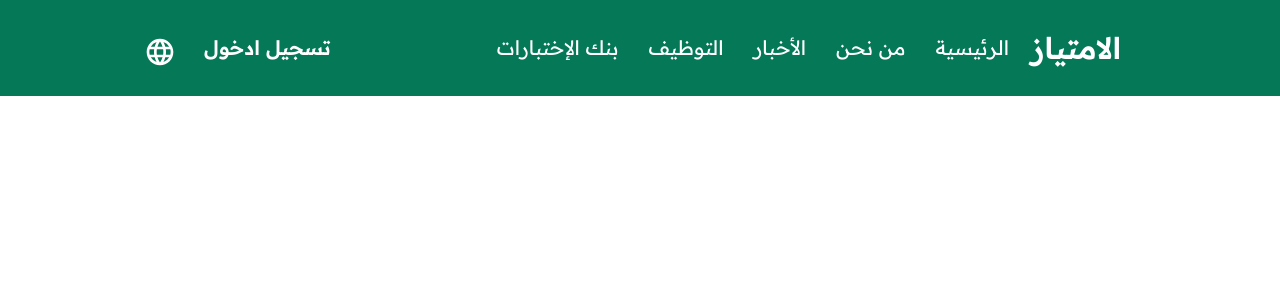
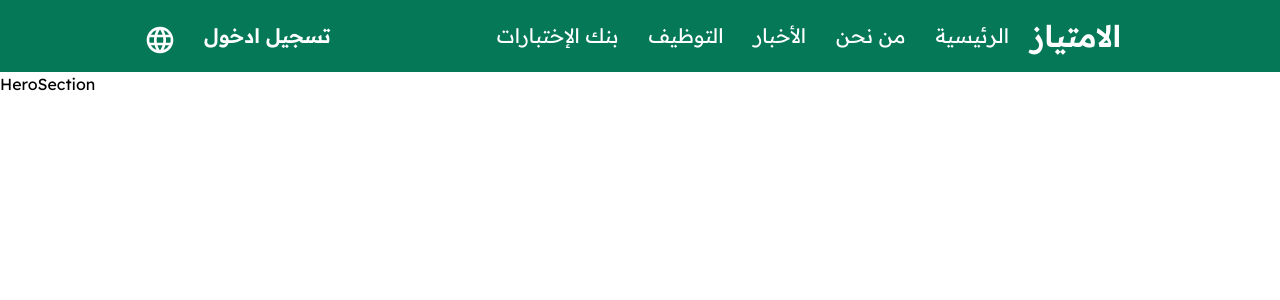
Before and after one commit to salahkhenfer/imtyaz-frontend-, a React (Vite) app: page /Home in a window 1280 px wide. Shown: the top 300 px of the page. Built offline with nearby package versions, Linux system fonts and the light colour scheme.

Commit message:
add HeroSection component and restructure NavbarLandingPage; remove unused mobile navigation

```diff
--- a/src/pages/landingPage/LandingPage.jsx
+++ b/src/pages/landingPage/LandingPage.jsx
@@ -1,10 +1,12 @@
 import React from "react";
-import NavbarLandingPage from "./LandingPageSection/navbarLandingPage";
+import NavbarLandingPage from "./navbarLandingPage/navbarLandingPage";
+import HeroSection from "./heroPageSection/HeroSection";
 
 function LandingPage() {
   return (
     <div>
       <NavbarLandingPage />
+      <HeroSection />
     </div>
   );
 }
--- /dev/null
+++ b/src/pages/landingPage/heroPageSection/HeroSection.jsx
@@ -0,0 +1,7 @@
+import React from "react";
+
+function HeroSection() {
+  return <div>HeroSection</div>;
+}
+
+export default HeroSection;
--- a/src/pages/landingPage/LandingPageSection/NavbarLandingPage.jsx
+++ b/src/pages/landingPage/navbarLandingPage/NavbarLandingPage.jsx
@@ -17,7 +17,7 @@ function NavbarLandingPage() {
     <div>
       {" "}
       <div className=" bg-emerald-700  ">
-        <div className="flex max-w-[1300px] mx-auto  overflow-hidden max-lg:hidden flex-wrap gap-5 justify-between items-center px-32 py-5  max-xl:px-10 max-lg:px-5 max-lg:">
+        <div className="flex max-w-[1300px] mx-auto  overflow-hidden max-lg:hidden flex-wrap gap-5 justify-between items-center px-32 py-2 max-xl:px-10 max-lg:px-5 max-lg:">
           <div className="flex  gap-5 justify-center items-center self-stretch my-auto text-base text-white">
             <div className=" overflow-hidden">
               <motion.div className="flex flex-col gap-2">
```
Also changed, not shown: src/pages/landingPage/navbarLandingPage/NavigationMobile.jsx (renamed from src/pages/landingPage/LandingPageSection/NavigationMobile.jsx).
